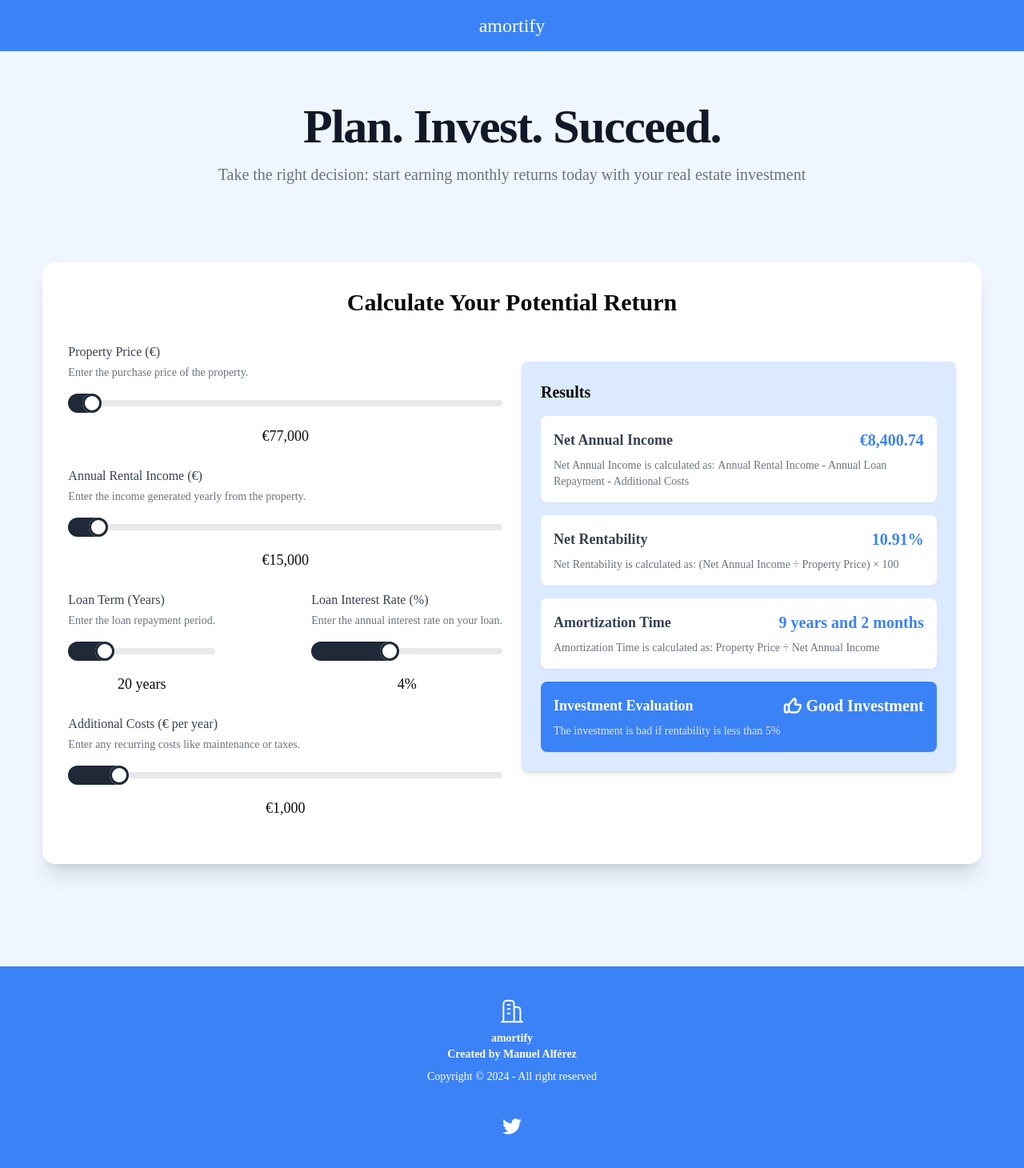
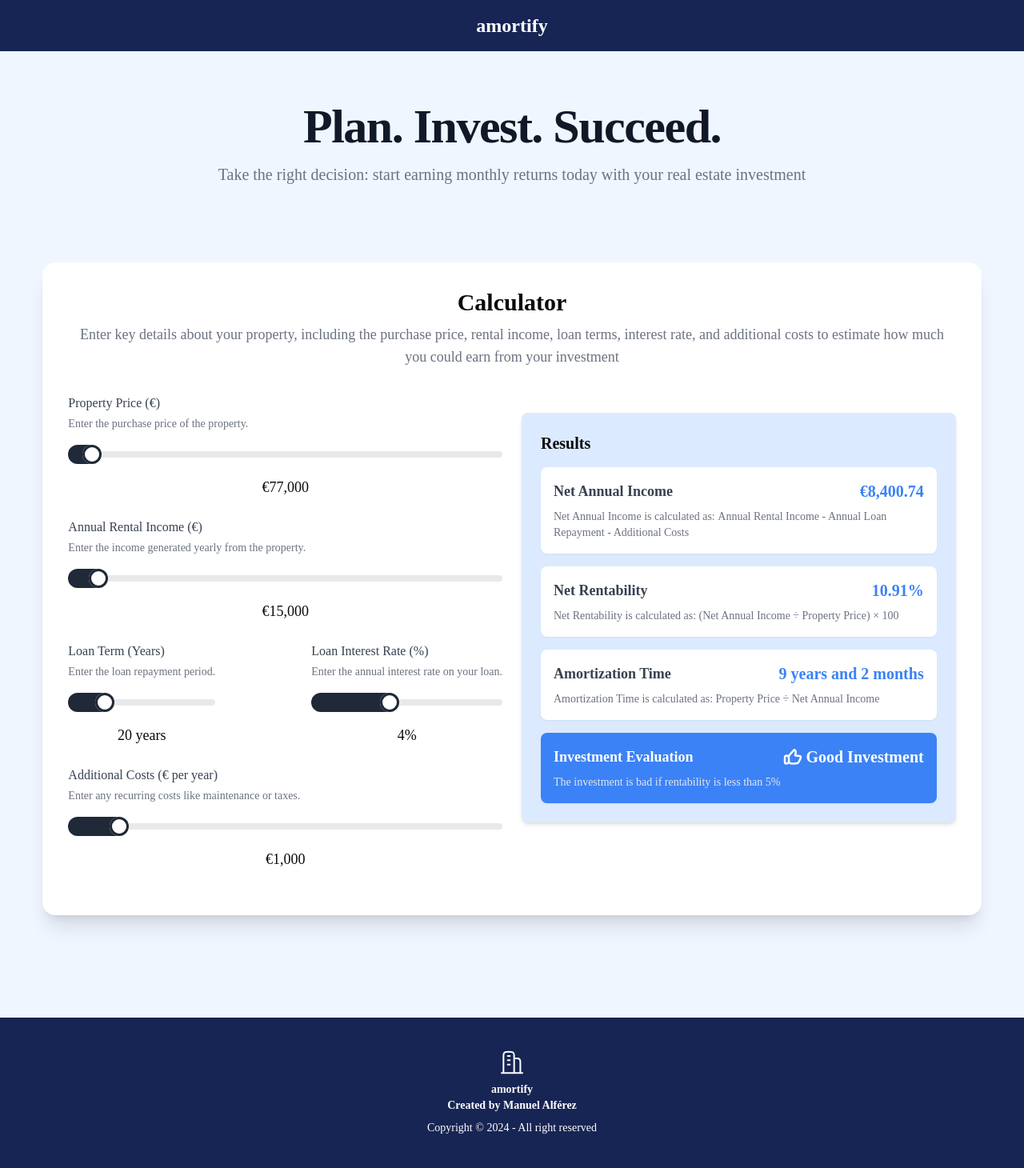
Before and after one commit to manuelalferez/amortify, a Next.js app: page / in a window 1280 px wide. Shown: the top 1460 px of the page at 80% size. Built offline with nearby package versions, Linux system fonts and the light colour scheme; a web font is replaced by a local one.

Commit message:
feat: detailed description

```diff
--- a/src/app/components/footer.tsx
+++ b/src/app/components/footer.tsx
@@ -1,6 +1,6 @@
 export default function Footer() {
   return (
-    <footer className="footer footer-center text-white bg-blue-500 p-10">
+    <footer className="footer footer-center text-white bg-blue-950 p-10">
       <aside>
         <svg
           xmlns="http://www.w3.org/2000/svg"
--- a/src/app/components/header.tsx
+++ b/src/app/components/header.tsx
@@ -4,7 +4,7 @@ import { CoolMode } from "@/components/ui/cool-mode";
 
 export default function Navbar() {
   return (
-    <div className="navbar bg-blue-500 text-extrabold text-2xl text-white flex justify-center">
+    <div className="navbar bg-blue-950 font-extrabold text-2xl text-white flex justify-center">
       <CoolMode
         options={{
           speedUp: 5,
--- a/src/app/page.tsx
+++ b/src/app/page.tsx
@@ -123,9 +123,14 @@ export default function Calculator() {
   return (
     <div className="card bg-white w-11/12 shadow-xl mx-auto mb-12 md:mb-32">
       <div className="card-body">
-        <h2 className="card-title text-3xl flex justify-center mb-6">
-          Calculate Your Potential Return
+        <h2 className="card-title text-3xl flex justify-center mb-0">
+          Calculator
         </h2>
+        <h3 className="text-center text-lg text-gray-500 mb-6">
+          Enter key details about your property, including the purchase price,
+          rental income, loan terms, interest rate, and additional costs to
+          estimate how much you could earn from your investment
+        </h3>
 
         <div className="flex flex-col md:flex-row gap-6">
           <div className="flex-1">
```
